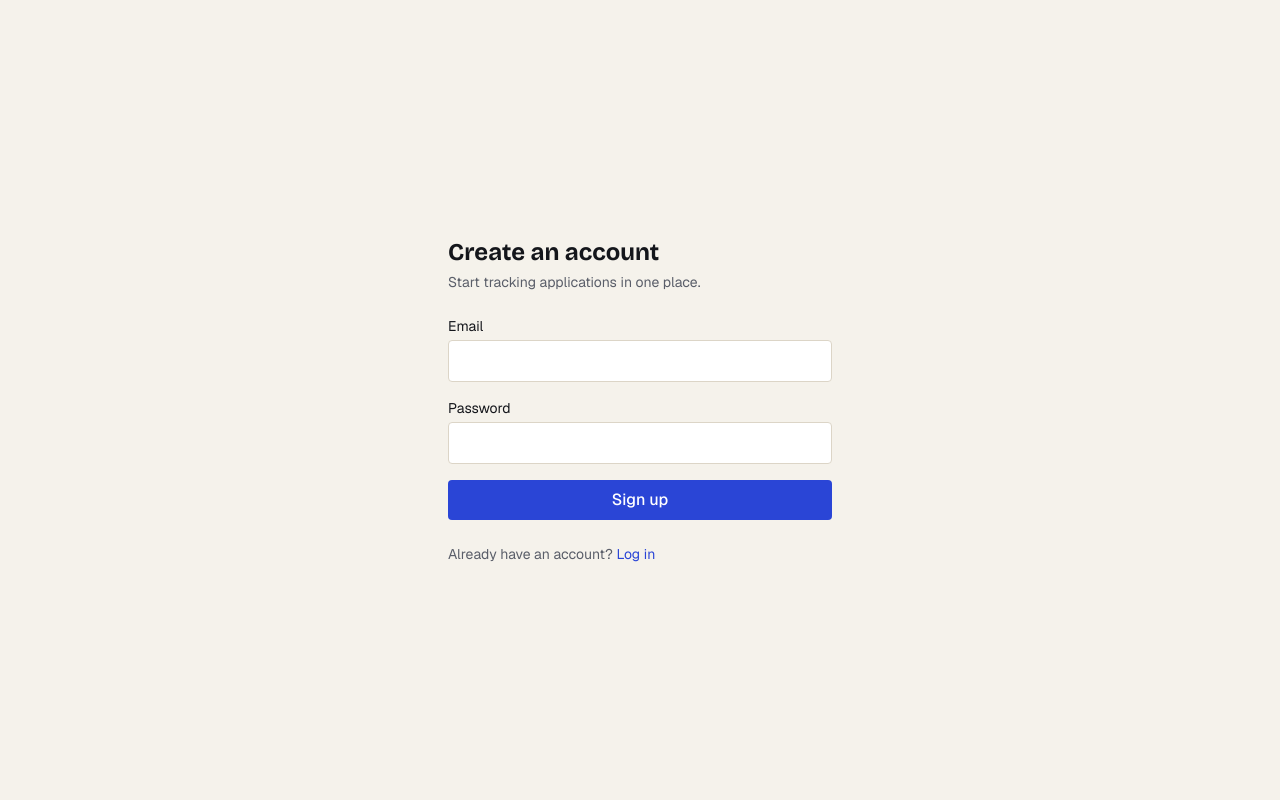
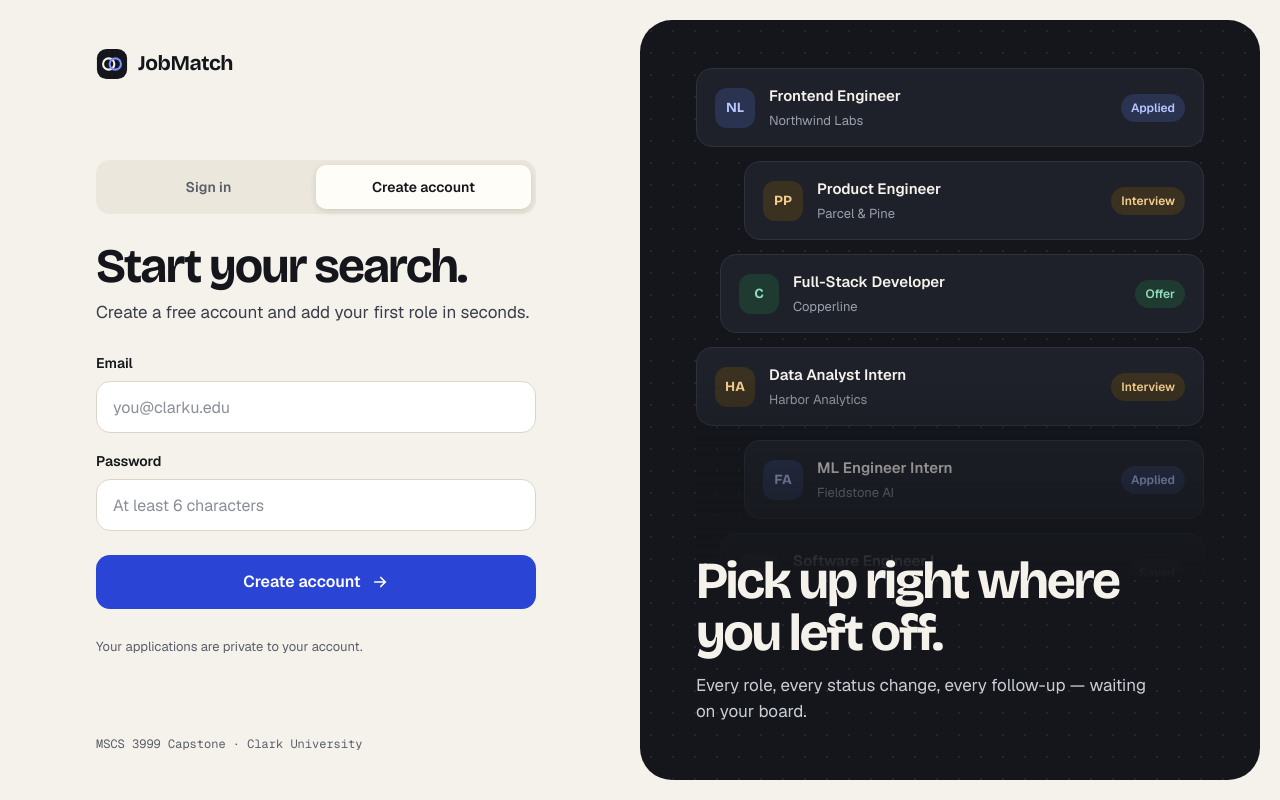
Before and after one commit to Ashraf759/jobmatch-ai, a Next.js app: page /signup in a window 1280 px wide. Built offline with nearby package versions, Linux system fonts and the light colour scheme.

Commit message:
Login + signup: Paper & Signal split-screen design

```diff
--- a/app/login/page.tsx
+++ b/app/login/page.tsx
@@ -3,6 +3,7 @@
 import { useState } from "react";
 import { useRouter } from "next/navigation";
 import { createClient } from "@/utils/supabase/client";
+import AuthShell, { ArrowIcon, authButtonClass, authInputClass } from "@/components/AuthShell";
 
 export default function LoginPage() {
   const [email, setEmail] = useState("");
@@ -30,50 +31,53 @@ export default function LoginPage() {
   }
 
   return (
-    <div className="min-h-screen flex items-center justify-center px-4">
-      <div className="w-full max-w-sm">
-        <h1 className="font-display font-bold text-2xl mb-1">Log in</h1>
-        <p className="text-ink-muted text-sm mb-6">
-          Pick up where you left off.
-        </p>
+    <AuthShell mode="login">
+      <div className="flex flex-col gap-2.5">
+        <h1 className="font-display text-5xl font-bold leading-none tracking-[-0.04em]">Welcome back.</h1>
+        <p className="text-[17px] leading-normal text-ink-2">Sign in to see your pipeline.</p>
+      </div>
 
-        <form onSubmit={handleLogin} className="space-y-4">
-          <div>
-            <label className="block text-sm mb-1">Email</label>
+      <form onSubmit={handleLogin} className="flex flex-col gap-[18px]">
+        <div className="flex flex-col gap-2">
+          <label htmlFor="email" className="text-sm font-semibold">Email</label>
           <input
+            id="email"
             type="email"
             value={email}
             onChange={(e) => setEmail(e.target.value)}
             required
-              className="w-full border border-line rounded px-3 py-2 bg-white focus:outline-2 focus:outline-signal"
+            placeholder="you@clarku.edu"
+            autoComplete="email"
+            className={authInputClass}
           />
         </div>
-          <div>
-            <label className="block text-sm mb-1">Password</label>
+        <div className="flex flex-col gap-2">
+          <label htmlFor="password" className="text-sm font-semibold">Password</label>
           <input
+            id="password"
             type="password"
             value={password}
             onChange={(e) => setPassword(e.target.value)}
             required
-              className="w-full border border-line rounded px-3 py-2 bg-white focus:outline-2 focus:outline-signal"
+            placeholder="Your password"
+            autoComplete="current-password"
+            className={authInputClass}
           />
         </div>
 
-          {error && <p className="text-rejected text-sm">{error}</p>}
+        {error && (
+          <p role="alert" className="rounded-xl bg-rust-soft px-4 py-3 text-sm text-rust-ink">
+            {error}
+          </p>
+        )}
 
-          <button
-            type="submit"
-            disabled={loading}
-            className="w-full bg-signal text-white rounded py-2 font-medium hover:opacity-90 disabled:opacity-50"
-          >
-            {loading ? "Logging in..." : "Log in"}
+        <button type="submit" disabled={loading} className={authButtonClass}>
+          {loading ? "Signing in..." : "Sign in"}
+          {!loading && <ArrowIcon />}
         </button>
       </form>
 
-        <p className="text-sm text-ink-muted mt-6">
-          No account? <a href="/signup" className="text-signal">Sign up</a>
-        </p>
-      </div>
-    </div>
+      <p className="text-[13px] leading-normal text-muted">Your applications are private to your account.</p>
+    </AuthShell>
   );
 }
--- a/app/signup/page.tsx
+++ b/app/signup/page.tsx
@@ -1,7 +1,9 @@
 "use client";
 
 import { useState } from "react";
+import Link from "next/link";
 import { createClient } from "@/utils/supabase/client";
+import AuthShell, { ArrowIcon, authButtonClass, authInputClass } from "@/components/AuthShell";
 
 export default function SignupPage() {
   const [email, setEmail] = useState("");
@@ -30,63 +32,75 @@ export default function SignupPage() {
 
   if (success) {
     return (
-      <div className="min-h-screen flex items-center justify-center px-4">
-        <div className="w-full max-w-sm text-center">
-          <h1 className="font-display font-bold text-2xl mb-2">Account created</h1>
-          <p className="text-ink-muted">
-            <a href="/login" className="text-signal">Log in</a> to start tracking.
-          </p>
+      <AuthShell mode="signup">
+        <div className="flex flex-col gap-5">
+          <div className="flex h-14 w-14 animate-pop items-center justify-center rounded-2xl bg-green-soft">
+            <svg width="28" height="28" viewBox="0 0 24 24" fill="none" stroke="#155A43" strokeWidth="2.4" strokeLinecap="round" strokeLinejoin="round" aria-hidden="true">
+              <path d="M20 6L9 17l-5-5" />
+            </svg>
           </div>
+          <h1 className="font-display text-5xl font-bold leading-none tracking-[-0.04em]">Account created.</h1>
+          <p className="text-[17px] leading-normal text-ink-2">Sign in to start tracking.</p>
+          <Link href="/login" className={authButtonClass}>
+            Sign in
+            <ArrowIcon />
+          </Link>
         </div>
+      </AuthShell>
     );
   }
 
   return (
-    <div className="min-h-screen flex items-center justify-center px-4">
-      <div className="w-full max-w-sm">
-        <h1 className="font-display font-bold text-2xl mb-1">Create an account</h1>
-        <p className="text-ink-muted text-sm mb-6">
-          Start tracking applications in one place.
+    <AuthShell mode="signup">
+      <div className="flex flex-col gap-2.5">
+        <h1 className="font-display text-5xl font-bold leading-none tracking-[-0.04em]">Start your search.</h1>
+        <p className="text-[17px] leading-normal text-ink-2">
+          Create a free account and add your first role in seconds.
         </p>
+      </div>
 
-        <form onSubmit={handleSignup} className="space-y-4">
-          <div>
-            <label className="block text-sm mb-1">Email</label>
+      <form onSubmit={handleSignup} className="flex flex-col gap-[18px]">
+        <div className="flex flex-col gap-2">
+          <label htmlFor="email" className="text-sm font-semibold">Email</label>
           <input
+            id="email"
             type="email"
             value={email}
             onChange={(e) => setEmail(e.target.value)}
             required
-              className="w-full border border-line rounded px-3 py-2 bg-white focus:outline-2 focus:outline-signal"
+            placeholder="you@clarku.edu"
+            autoComplete="email"
+            className={authInputClass}
           />
         </div>
-          <div>
-            <label className="block text-sm mb-1">Password</label>
+        <div className="flex flex-col gap-2">
+          <label htmlFor="password" className="text-sm font-semibold">Password</label>
           <input
+            id="password"
             type="password"
             value={password}
             onChange={(e) => setPassword(e.target.value)}
             required
             minLength={6}
-              className="w-full border border-line rounded px-3 py-2 bg-white focus:outline-2 focus:outline-signal"
+            placeholder="At least 6 characters"
+            autoComplete="new-password"
+            className={authInputClass}
           />
         </div>
 
-          {error && <p className="text-rejected text-sm">{error}</p>}
+        {error && (
+          <p role="alert" className="rounded-xl bg-rust-soft px-4 py-3 text-sm text-rust-ink">
+            {error}
+          </p>
+        )}
 
-          <button
-            type="submit"
-            disabled={loading}
-            className="w-full bg-signal text-white rounded py-2 font-medium hover:opacity-90 disabled:opacity-50"
-          >
-            {loading ? "Creating account..." : "Sign up"}
+        <button type="submit" disabled={loading} className={authButtonClass}>
+          {loading ? "Creating account..." : "Create account"}
+          {!loading && <ArrowIcon />}
         </button>
       </form>
 
-        <p className="text-sm text-ink-muted mt-6">
-          Already have an account? <a href="/login" className="text-signal">Log in</a>
-        </p>
-      </div>
-    </div>
+      <p className="text-[13px] leading-normal text-muted">Your applications are private to your account.</p>
+    </AuthShell>
   );
 }
--- /dev/null
+++ b/components/AuthShell.tsx
@@ -0,0 +1,134 @@
+import Link from "next/link";
+
+type Status = "Applied" | "Interview" | "Offer" | "Saved";
+
+const STATUS_COLORS: Record<Status, [string, string]> = {
+  Applied: ["#2A3350", "#B9C6FF"],
+  Interview: ["#3A3120", "#F6CF8E"],
+  Offer: ["#1F3A31", "#8FDDBC"],
+  Saved: ["#2E323C", "#C9CDD6"],
+};
+
+const BASE: [string, string, Status][] = [
+  ["Frontend Engineer", "Northwind Labs", "Applied"],
+  ["Product Engineer", "Parcel & Pine", "Interview"],
+  ["Full-Stack Developer", "Copperline", "Offer"],
+  ["Data Analyst Intern", "Harbor Analytics", "Interview"],
+  ["ML Engineer Intern", "Fieldstone AI", "Applied"],
+  ["Software Engineer I", "Lumen Health", "Saved"],
+];
+
+// Repeated twice so the upward scroll loops seamlessly
+const STREAM = [...BASE, ...BASE];
+
+function initials(company: string) {
+  return company
+    .split(/\s|&/)
+    .filter(Boolean)
+    .slice(0, 2)
+    .map((w) => w[0])
+    .join("");
+}
+
+export const authInputClass =
+  "h-[52px] w-full rounded-[14px] border-[1.5px] border-line bg-white px-4 text-base text-ink placeholder:text-faint transition focus:border-signal focus:shadow-[0_0_0_4px_rgba(42,69,214,0.15)] focus:outline-none";
+
+export const authButtonClass =
+  "mt-1.5 flex min-h-[54px] w-full cursor-pointer items-center justify-center gap-2.5 rounded-[14px] bg-signal text-base font-semibold text-white transition duration-150 hover:-translate-y-px hover:shadow-[0_12px_24px_-14px_rgba(42,69,214,0.8)] disabled:translate-y-0 disabled:cursor-not-allowed disabled:opacity-60 disabled:shadow-none";
+
+export function ArrowIcon() {
+  return (
+    <svg width="18" height="18" viewBox="0 0 24 24" fill="none" stroke="currentColor" strokeWidth="2.2" strokeLinecap="round" aria-hidden="true">
+      <path d="M5 12h14M13 6l6 6-6 6" />
+    </svg>
+  );
+}
+
+export default function AuthShell({
+  mode,
+  children,
+}: {
+  mode: "login" | "signup";
+  children: React.ReactNode;
+}) {
+  const tabClass = (active: boolean) =>
+    `flex min-h-11 items-center justify-center rounded-[10px] text-sm font-semibold transition ${
+      active ? "bg-card text-ink shadow-[0_2px_8px_-2px_rgba(20,22,27,0.2)]" : "text-muted hover:text-ink"
+    }`;
+
+  return (
+    <div className="grid min-h-screen grid-cols-1 bg-paper font-body text-ink lg:grid-cols-2">
+      {/* ---------- Left: form side ---------- */}
+      <div className="flex flex-col px-6 py-12 lg:px-24">
+        <Link href="/" className="flex items-center gap-2.5 text-ink">
+          <svg width="32" height="32" viewBox="0 0 34 34" fill="none" aria-hidden="true">
+            <rect x="1" y="1" width="32" height="32" rx="10" fill="#14161B" />
+            <circle cx="13.5" cy="17" r="6" stroke="#F5F2EB" strokeWidth="2.2" />
+            <circle cx="20.5" cy="17" r="6" stroke="#7C93FF" strokeWidth="2.2" />
+          </svg>
+          <span className="font-display text-[21px] font-bold tracking-[-0.02em]">JobMatch</span>
+        </Link>
+
+        <div className="my-auto flex w-full max-w-[440px] animate-fade-in flex-col gap-7 py-12">
+          <nav aria-label="Account" className="grid grid-cols-2 rounded-[14px] bg-paper-2 p-[5px]">
+            <Link href="/login" aria-current={mode === "login" ? "page" : undefined} className={tabClass(mode === "login")}>
+              Sign in
+            </Link>
+            <Link href="/signup" aria-current={mode === "signup" ? "page" : undefined} className={tabClass(mode === "signup")}>
+              Create account
+            </Link>
+          </nav>
+          {children}
+        </div>
+
+        <div className="font-mono text-xs text-muted">MSCS 3999 Capstone · Clark University</div>
+      </div>
+
+      {/* ---------- Right: animated ink panel ---------- */}
+      <div className="relative m-5 ml-0 hidden min-h-[760px] flex-col justify-end overflow-hidden rounded-[32px] bg-ink bg-dots p-14 text-paper lg:flex">
+        <div className="absolute left-14 right-14 top-0 h-[560px] overflow-hidden">
+          <div className="flex animate-scroll-up flex-col gap-3.5 pt-12">
+            {STREAM.map(([role, company, status], i) => {
+              const [bg, fg] = STATUS_COLORS[status];
+              const indent = i % 3 === 1 ? 48 : i % 3 === 2 ? 24 : 0;
+              return (
+                <div
+                  key={i}
+                  className="flex items-center gap-3.5 rounded-2xl border border-ink-line bg-ink-soft px-[18px] py-4"
+                  style={{ marginLeft: indent }}
+                >
+                  <span
+                    className="flex h-10 w-10 shrink-0 items-center justify-center rounded-xl font-display text-sm font-bold"
+                    style={{ background: bg, color: fg }}
+                  >
+                    {initials(company)}
+                  </span>
+                  <span className="flex grow flex-col gap-[3px]">
+                    <span className="text-[15px] font-semibold">{role}</span>
+                    <span className="text-[13px] text-mist">{company}</span>
+                  </span>
+                  <span className="rounded-full px-2.5 py-1.5 text-xs font-semibold" style={{ background: bg, color: fg }}>
+                    {status}
+                  </span>
+                </div>
+              );
+            })}
+          </div>
+          <div
+            className="absolute inset-x-0 bottom-0 h-[200px]"
+            style={{ background: "linear-gradient(to bottom, rgba(20,22,27,0), #14161B)" }}
+          />
+        </div>
+
+        <div className="relative flex flex-col gap-3.5">
+          <h2 className="font-display text-[52px] font-bold leading-none tracking-[-0.045em]">
+            Pick up right where you left off.
+          </h2>
+          <p className="max-w-[460px] text-[17px] leading-normal text-fog">
+            Every role, every status change, every follow-up — waiting on your board.
+          </p>
+        </div>
+      </div>
+    </div>
+  );
+}
```
Lines whose indentation alone changed are shown as unchanged.
